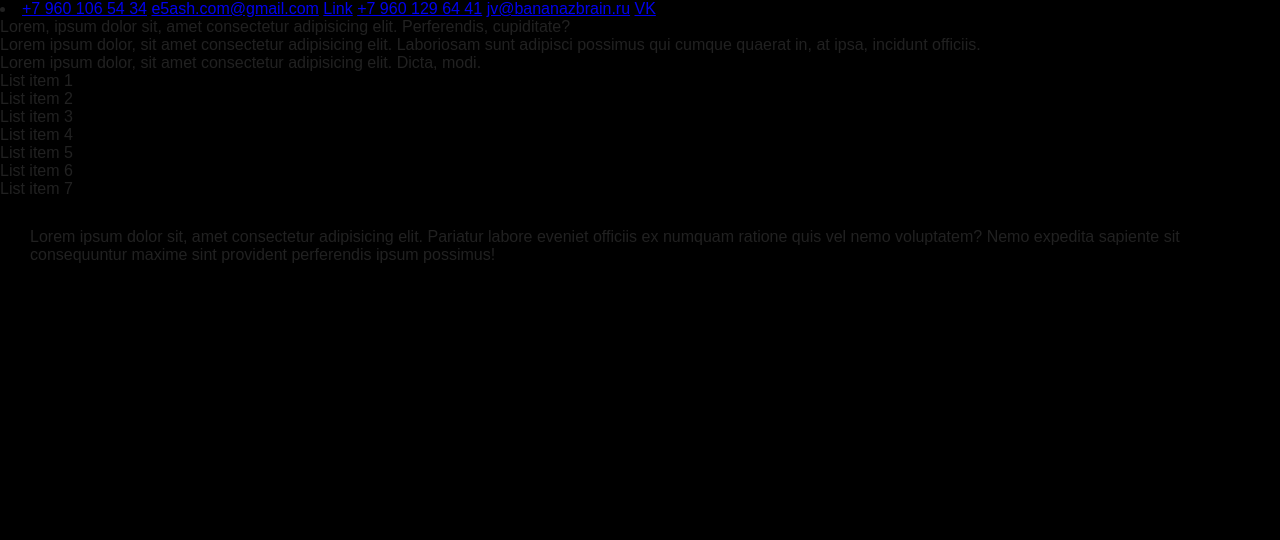
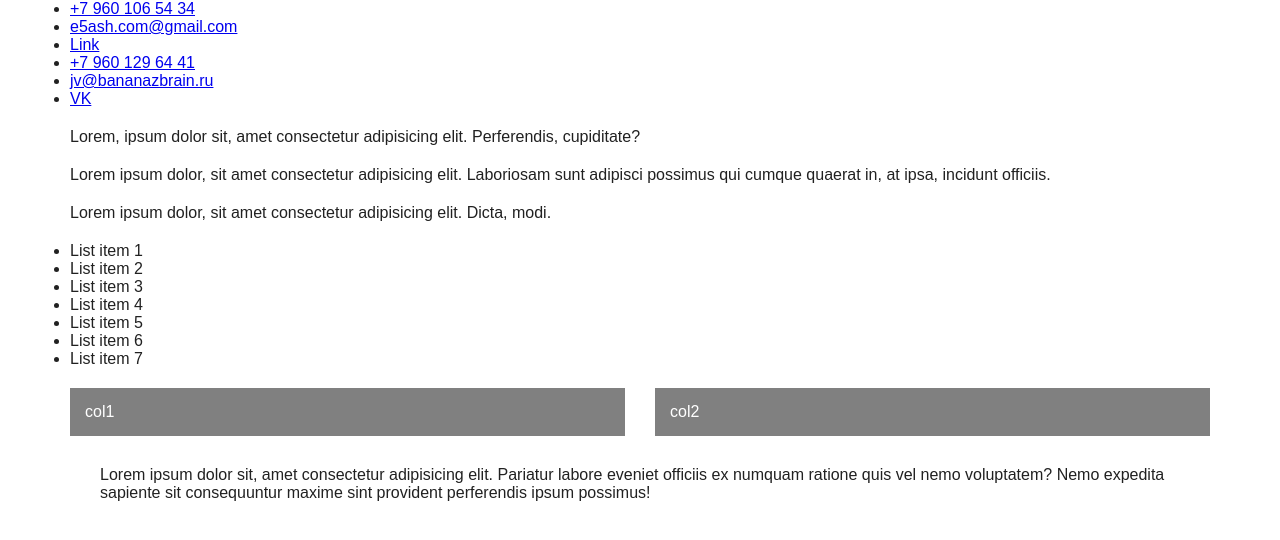
Before and after one commit to pa-khan/layout-task-001, a website: page index.html in a window 1280 px wide. Drawn offline with Linux system fonts and the light colour scheme.

Commit message:
fix: 001

```diff
--- a/index.html
+++ b/index.html
@@ -7,16 +7,20 @@
 	<link rel="stylesheet" href="style.css">
 </head>
 <body>
-	<li>
-		<a href="tel:+79601065434">+7 960 106 54 34</a>
-		<a href="maitlo:e5ash.com@gmail.com">e5ash.com@gmail.com</a>
-		<a href="#header">Link</a>
-		<a href="tel:+7960106434">+7 960 129 64 41</a>
-		<a href="maitlo:jv@bananazbrain.ru">jv@bananazbrain.ru</a>
-		<a href="https://vk.com">VK</a>
-	</li>
+	<div class="case">
+		<ul>
+			<li><a href="tel:+79601065434">+7 960 106 54 34</a></li>
+			<li><a href="maitlo:e5ash.com@gmail.com">e5ash.com@gmail.com</a></li>
+			<li><a href="#header">Link</a></li>
+			<li><a href="tel:+7960106434">+7 960 129 64 41</a></li>
+			<li><a href="maitlo:jv@bananazbrain.ru">jv@bananazbrain.ru</a></li>
+			<li><a href="https://vk.com">VK</a></li>
+
+		</ul>
+		<div class="letter-p">
 			<p>Lorem, ipsum dolor sit, amet consectetur adipisicing elit. Perferendis, cupiditate?</p>
 			<p>Lorem ipsum dolor, sit amet consectetur adipisicing elit. Laboriosam sunt adipisci possimus qui cumque quaerat in, at ipsa, incidunt officiis.</p>
+		</div>
 		<p>Lorem ipsum dolor, sit amet consectetur adipisicing elit. Dicta, modi.</p>
 		<ul class="ul">
 			<li>List item 1</li>
@@ -27,9 +31,12 @@
 			<li>List item 6</li>
 			<li>List item 7</li>
 		</ul>
+
+
+
 		<div class="grid">
-		<div class="col"></div>
-		<div class="col"></div>
+			<div class="col">col1</div>
+			<div class="col">col2</div>
 		</div>
 		<div class="inner">
 			<div>
@@ -38,5 +45,6 @@
 				</div>
 			</div>
 		</div>
+	</div>
 </body>
 </html>
--- a/style.css
+++ b/style.css
@@ -1,15 +1,25 @@
 * {
 	padding: 0;
 	margin: 0;
+	box-sizing: border-box;
 }
 
 body {
 	color: #212121;
 	font-size: 16px;
 	font-family: "Tahoman", sans-serif;
-	background-color: #000;
 }
-
+.case{
+	max-width: 1140px;
+	margin-left: auto;
+	margin-right: auto;
+}
+ul{
+	margin-bottom: 20px;
+}
+p {
+	margin-bottom: 20px;
+}
 .grid{
 	display: flex;
 	flex-wrap: wrap;
@@ -17,6 +27,8 @@ body {
 	margin-right: -15px;
 }
 .grid .col {
+	color: #fff;
+	padding: 15px;
 	width: calc(100% / 2 - 30px);
 	margin-left: 15px;
 	margin-right: 15px;
```
Also changed, not shown: readme.md. Lines whose indentation alone changed are shown as unchanged.
